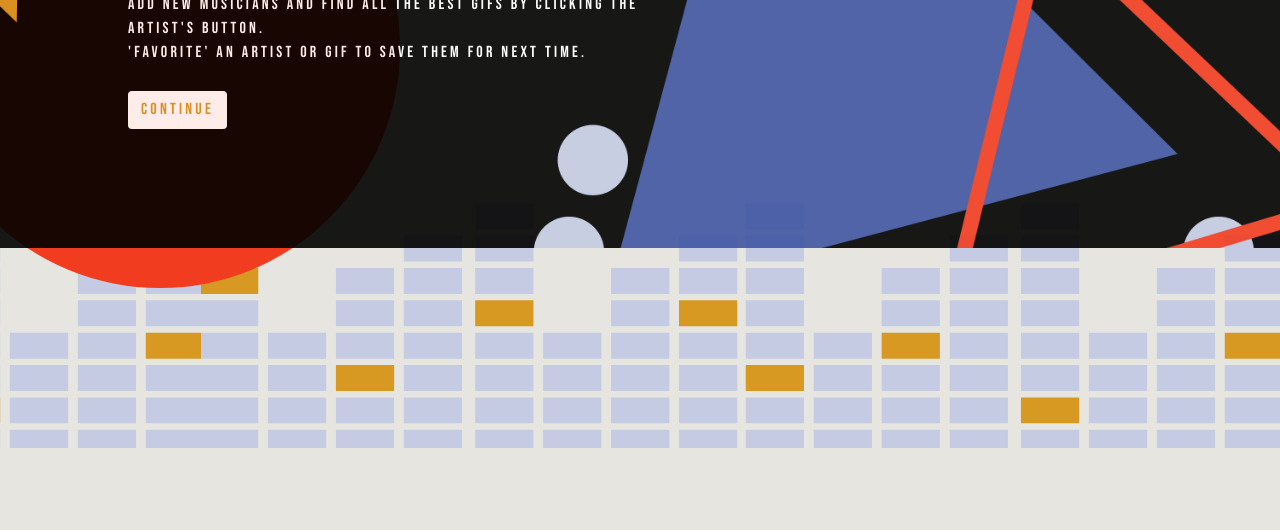
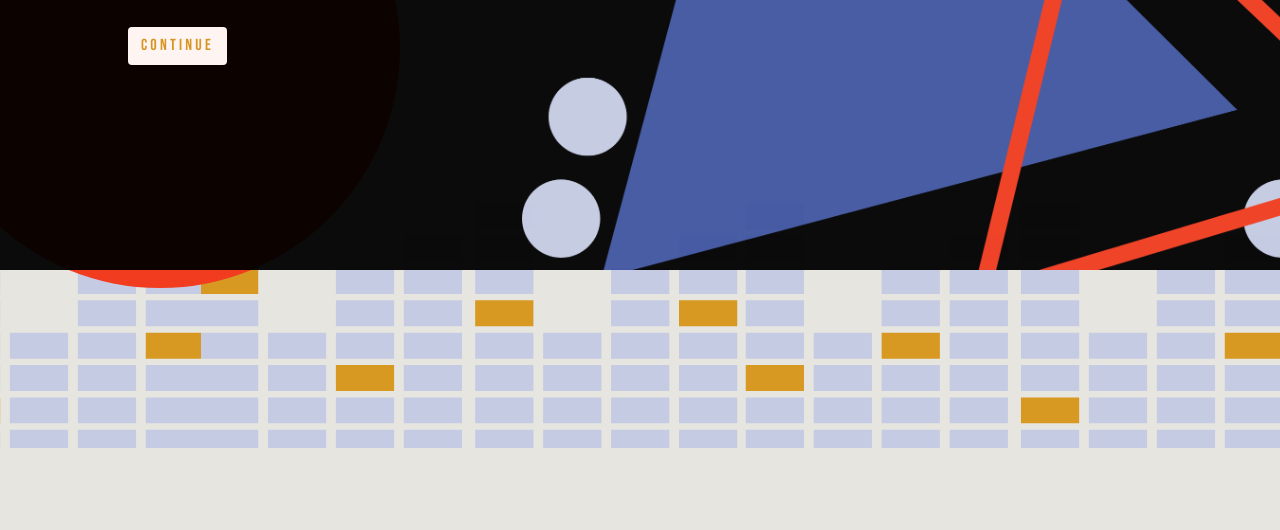
Before and after one commit to baileedastugue/GiphyApp, a plain HTML site: page index.html in a window 1280 px wide. Shown: the part 352-882 px from the top of the page. Before the commit the page ends 800 px from the top, so only its background shows below. Drawn offline with nearby package versions, Linux system fonts and the light colour scheme; a web font is replaced by a local one.

Commit message:
banner is fluid - allows for scrolling

```diff
--- a/assets/CSS/style.css
+++ b/assets/CSS/style.css
@@ -8,7 +8,7 @@
     background-color: #E6E5E0;
     background-attachment: fixed;
     background-position-x: -50%, 100%;
-    background-position-y: 20%, 100%;
+    background-position-y: -900%, 100%;
     background-image: url("../images/circle.png"), url("../images/volume.png");
     background-repeat: no-repeat, repeat-x;
 }
@@ -22,16 +22,17 @@ h1, h2, h3   {
 
 .container-fluid {
     z-index: 100;
-    max-height: 500px;
-    min-height: 400px;
+    /* max-height: 500px; */
+    min-height: 500px;
     background-image: url("../images/banner2.png");
     width: 100%;
     background-size: cover;
-    position: fixed;
+    position: relative;
+    background-position: center;
     background-repeat: no-repeat;
     background-color: #000000;
-    opacity: 90%;
-    top: 25%;
+    opacity: 95%;
+    top: 5%;
     color: white;
 }
 
```
